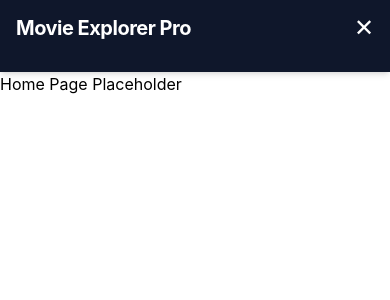
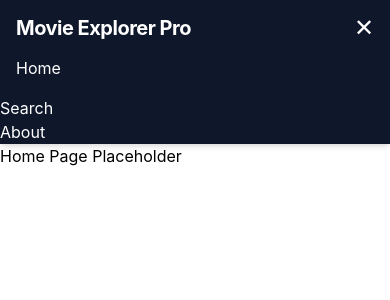
Before and after one commit to Abdulrahmanvisit/movie-search-pro, a React (Vite) app: page / in a window 390 px wide. Both pictures are taken after a click on the button "Toggle menu". Shown: the top 300 px of the page. Built offline with nearby package versions, Linux system fonts and the light colour scheme.

Commit message:
Add mobile drop-down navigation

```diff
--- a/src/components/Navbar.jsx
+++ b/src/components/Navbar.jsx
@@ -37,7 +37,13 @@ function Navbar() {
            {isMenuOpen && (
             <ul>
                 <li className='md:hidden flex:hidden flex-col gap-4 px-4 pb-4'>
-
+                    <Link to="/" onClick={() => setIsMenuOpen(false)} className='block hover:text-blue-400 transitions-colors'>Home</Link>
+                </li>
+                <li>
+                    <Link to="/search" onClick={() => setIsMenuOpen(false)} className='block hover:text-blue-400 transitions-colors'>Search</Link>
+                </li>
+                <li>
+                    <Link to="/about" onClick={() => setIsMenuOpen(false)} className='block hover:text-blue-400 transitions-colors'>About</Link>
                 </li>
             </ul>
            )}
```
